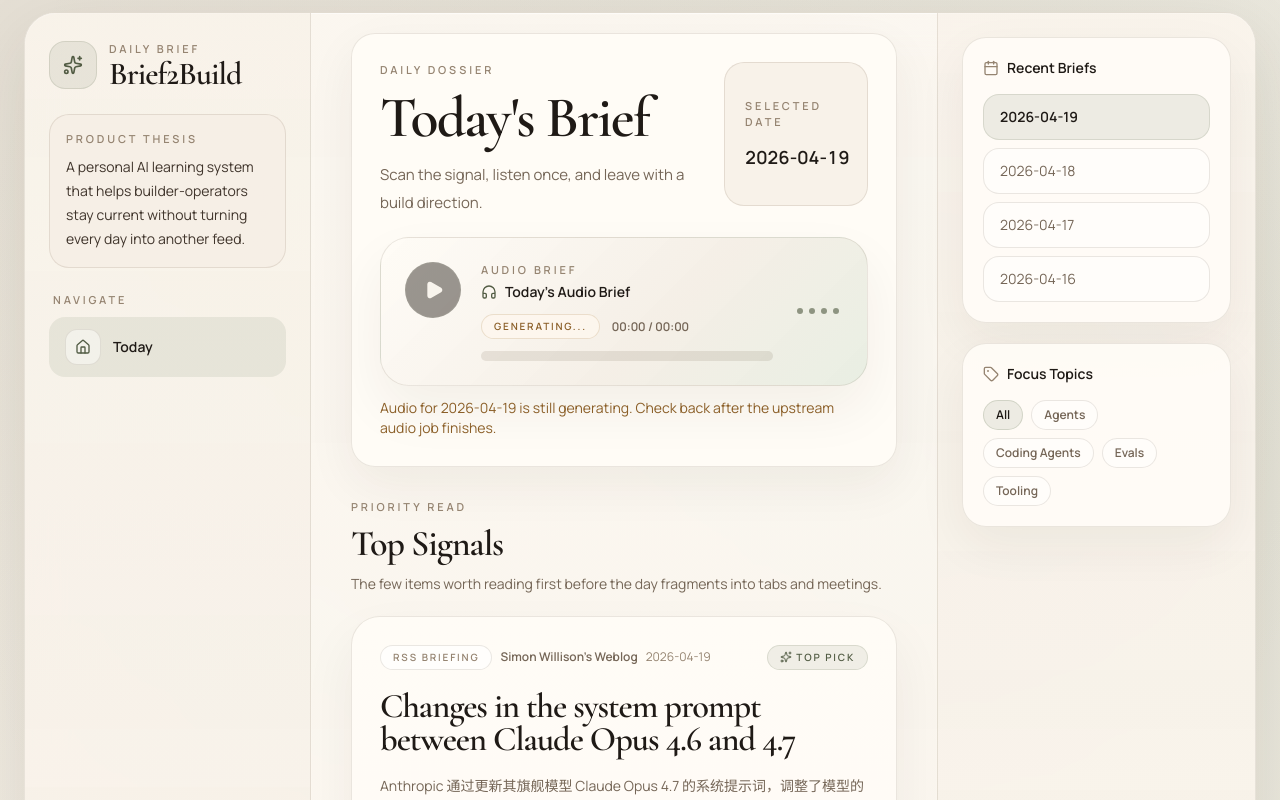
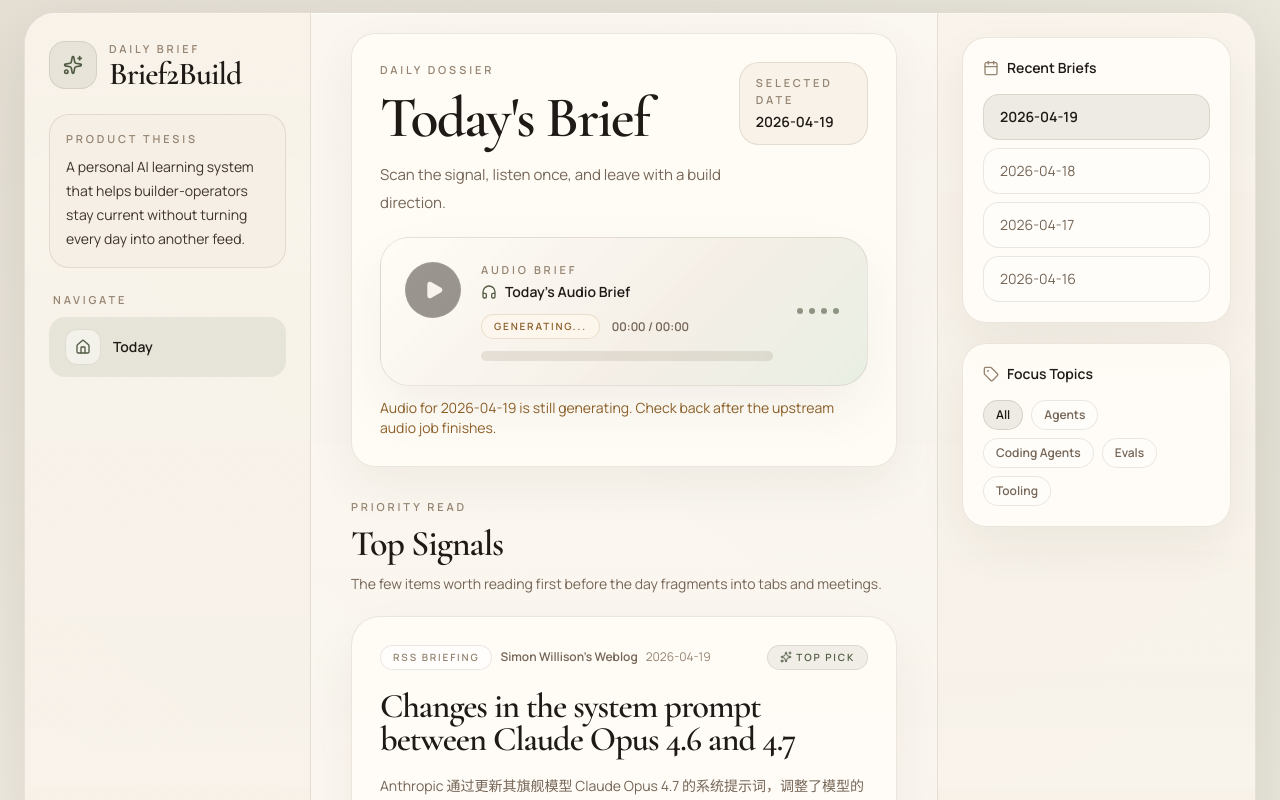
Before and after one commit to zhangyuwinnie/daily-brief, a React (Vite) app: page /today in a window 1280 px wide. Shown: the top 800 px of the page. Built offline with nearby package versions, Linux system fonts and the light colour scheme.

Commit message:
Revert "Enlarge today date tile"
This reverts commit 2f2eb07f3b175397e656a5b17a6fd105673f4d45.

```diff
--- a/src/pages/TodayPage.tsx
+++ b/src/pages/TodayPage.tsx
@@ -308,14 +308,9 @@ export function TodayPage() {
               data-testid="today-brief-meta"
               className="flex flex-wrap items-end gap-3 sm:flex-col sm:items-end"
             >
-              <div
-                data-testid="today-date-tile"
-                className="editorial-panel-muted flex h-36 w-36 flex-col justify-center px-5 py-5"
-              >
-                <p className="eyebrow mb-3">Selected date</p>
-                <p className="whitespace-nowrap text-lg font-semibold tabular-nums text-[color:var(--text-strong)]">
-                  {pageData.date}
-                </p>
+              <div className="editorial-panel-muted px-4 py-3">
+                <p className="eyebrow mb-1">Selected date</p>
+                <p className="text-sm font-semibold text-[color:var(--text-strong)]">{pageData.date}</p>
               </div>
               {topicFilter ? (
                 <div
```
Also changed, not shown: 1 other file (tests, documents, lock files or other folders).
